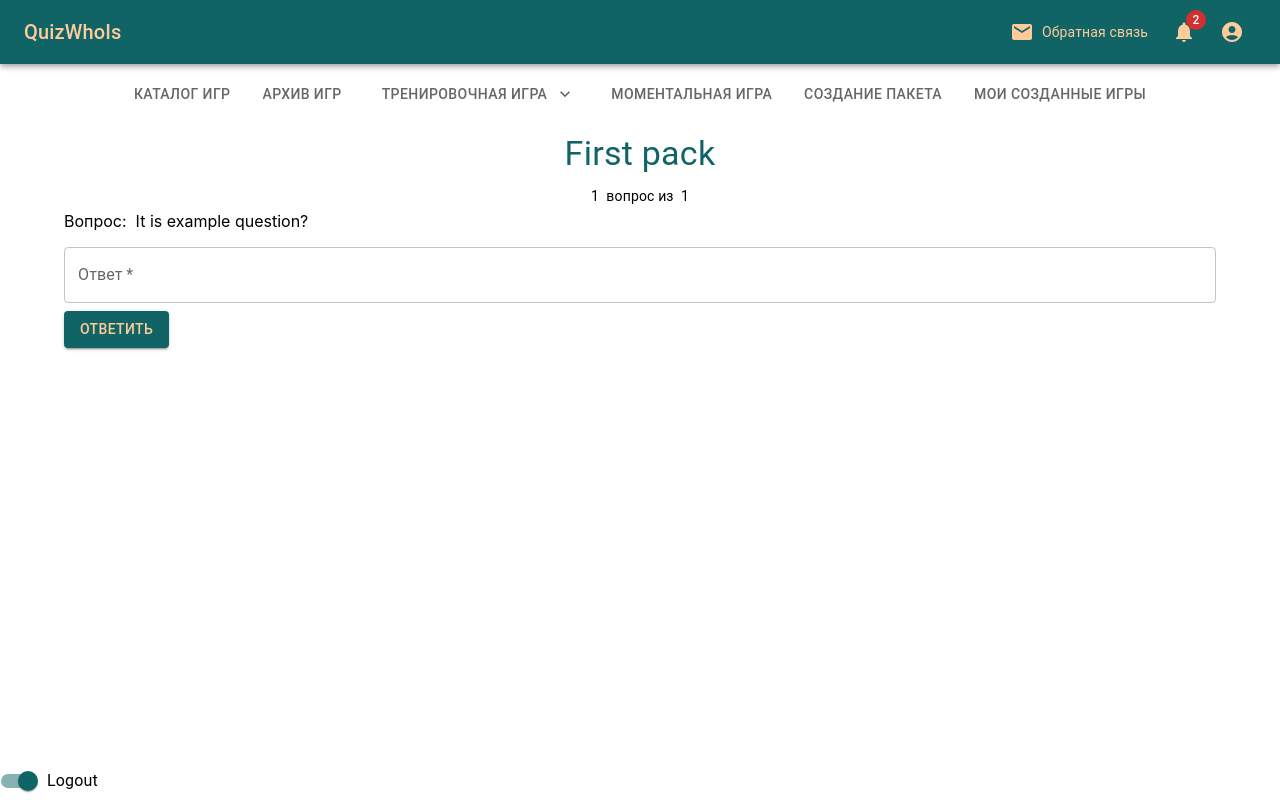
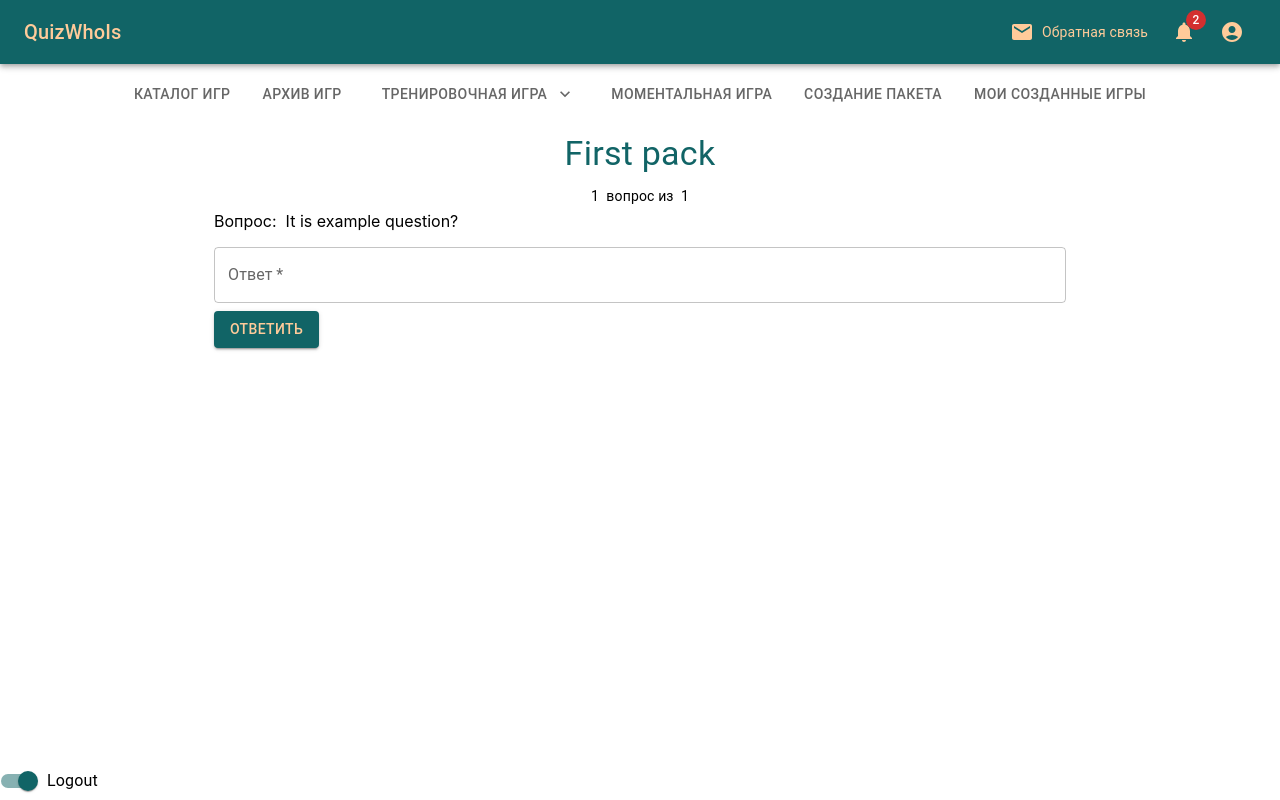
Before and after one commit to veatik90/QuizWhois, a React (Create React App) app: page /game/1 in a window 1280 px wide. Built offline with nearby package versions, Linux system fonts and the light colour scheme.

Commit message:
feat: add marginTop

```diff
--- a/src/components/Game/index.tsx
+++ b/src/components/Game/index.tsx
@@ -30,17 +30,19 @@ export const Game: FC = () => {
   };
   if (end) {
     return (
-      <Typography variant="h4" align="center" color="primary" gutterBottom sx={{ marginTop: 1 }}>
+      <Container component="main" maxWidth="md">
+        <Typography variant="h4" align="center" color="primary" gutterBottom sx={{ marginTop: 8 }}>
           Правильных ответов&nbsp;
           {numOfCorrectAns}&nbsp;из&nbsp;
           {pack.questions.length}.&nbsp;
           <br />
           Благодарим за игру! Приходите снова :)
         </Typography>
+      </Container>
     );
   }
   return (
-    <Container component="main" maxWidth="lg">
+    <Container component="main" maxWidth="md">
       <Typography variant="h4" align="center" color="primary" gutterBottom sx={{ marginTop: 1 }}>
         {pack.name}
       </Typography>
```
Lines whose indentation alone changed are shown as unchanged.
